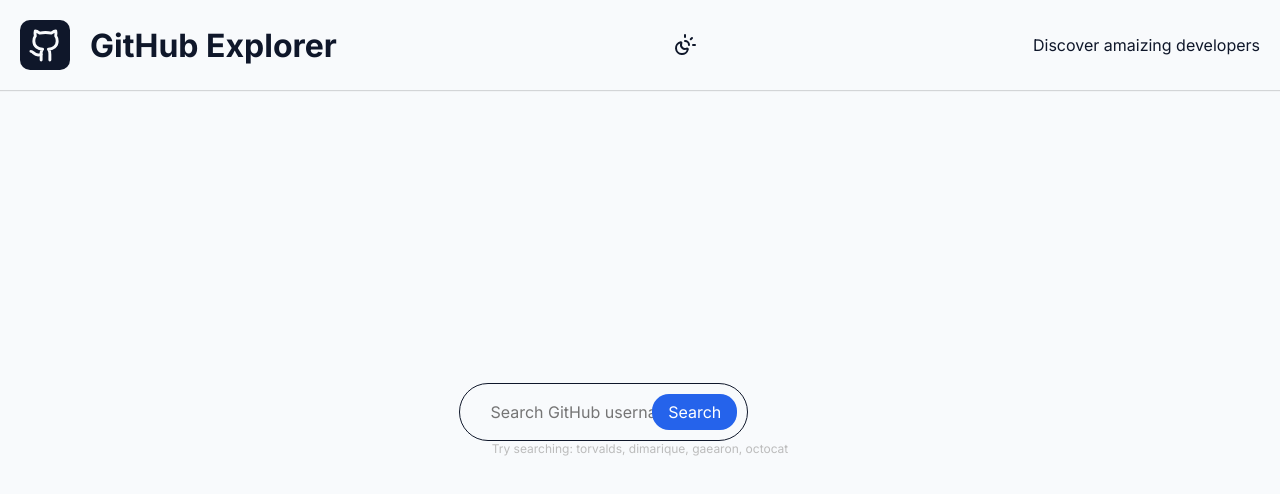
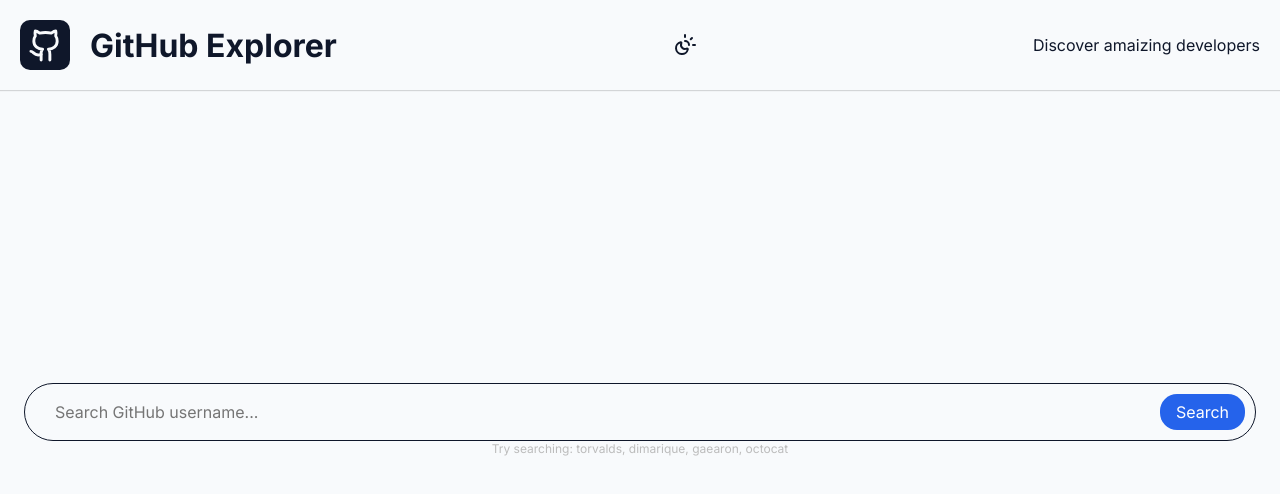
Before and after one commit to dimarique/github-explorer, a React (Vite) app: page / in a window 1280 px wide. Shown: the top 494 px of the page. Built offline with nearby package versions, Linux system fonts and the light colour scheme.

Commit message:
fix error with searchWrapper className

```diff
--- a/src/components/search/SearchField/SearchField.module.css
+++ b/src/components/search/SearchField/SearchField.module.css
@@ -5,7 +5,7 @@
   border-radius: 30px;
   background-color: var(--bg-color);
   padding: 10px;
-  width: 80%;
+  /* width: 80%; */
   max-width: 1280px;
   color: var(--pimary-color);
 
@@ -14,7 +14,8 @@
   }
 }
 
-searchField_wrapper {
+.searchWrapper {
+  padding: 24px;
   width: 100%;
 }
 
--- a/src/components/search/SearchField/SearchField.tsx
+++ b/src/components/search/SearchField/SearchField.tsx
@@ -15,7 +15,8 @@
     setLocalValue(value);
   };
   return (
-    <div className={styles.search_wrapper}>
+    <>
+      <div className={styles.searchWrapper}>
         <div className={styles.searchField}>
           <SearchInput
             localValue={localValue}
@@ -68,6 +69,7 @@
           }
         </p>
       </div>
+    </>
   );
 };
 
```
Lines whose indentation alone changed are shown as unchanged.
